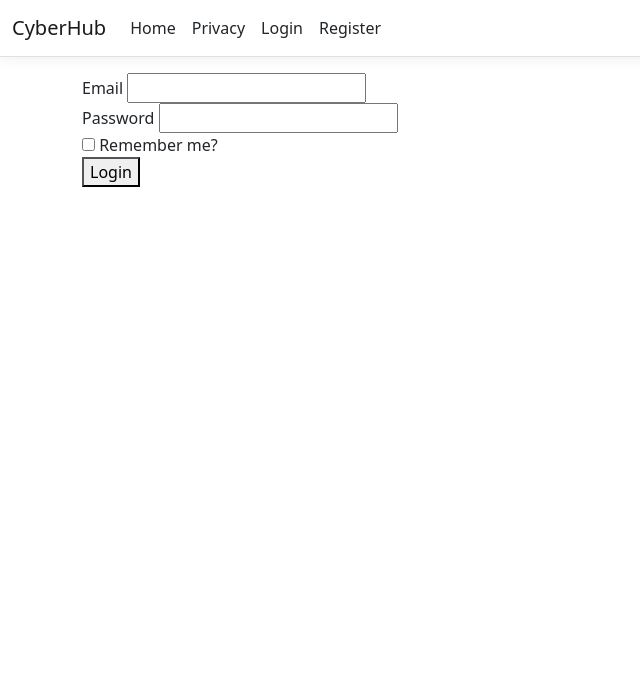
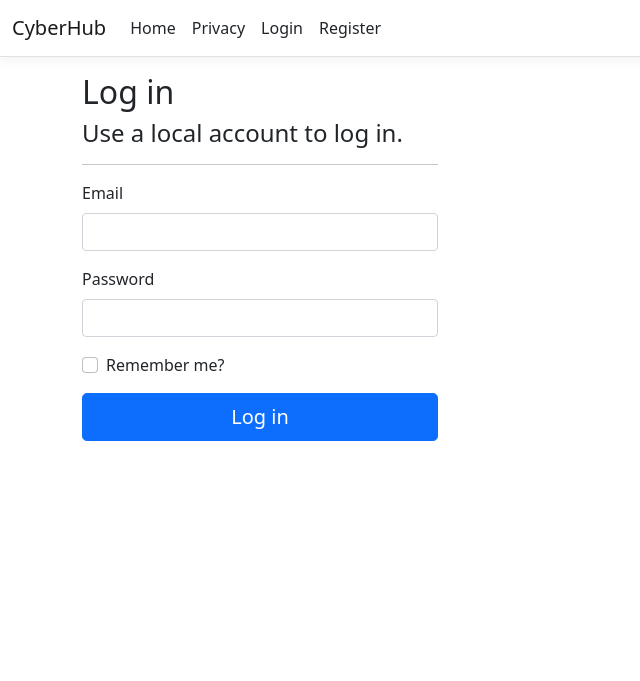
Before and after one commit to Aya-Qadry/CyberHub, an ASP.NET Core app: page /Account/Login in a window 1280 px wide. Shown: the top 681 px of the page, without its empty margins (0-640 px from the left). Run offline with ASP.NET Core 8, Linux system fonts and the light colour scheme; style sheets or scripts are compiled from the project's sources; some libraries are stand-ins or nearby versions.

Commit message:
fix: Display model-level errors on Login page
The login page was not displaying model-level error messages (such as
"Invalid Login Attempt") because the `asp-validation-summary` tag helper
was missing.

This commit addresses the issue by:
1.  Adding `<div asp-validation-summary="All" class="text-danger"></div>`
    to `Views/Account/Login.cshtml`. This ensures that both property-specific
    and model-level validation errors are displayed to you.
2.  Restructuring and styling the Login.cshtml form using Bootstrap
    for better layout and user experience, consistent with other views.

With this change, you will now receive appropriate feedback if your
login attempt fails for reasons other than input format validation.

```diff
--- a/CyberHub/Views/Account/Login.cshtml
+++ b/CyberHub/Views/Account/Login.cshtml
@@ -1,22 +1,38 @@
 @model CyberHub.ViewModels.LoginViewModel
+@{
+    ViewData["Title"] = "Log in";
+}
 
-<form asp-action="Login" method="post">
-    <div>
-        <label asp-for="Email"></label>
-        <input asp-for="Email" />
-        <span asp-validation-for="Email"></span>
+<h2>@ViewData["Title"]</h2>
+<div class="row">
+    <div class="col-md-4">
+        <section>
+            <form asp-action="Login" method="post">
+                <h4>Use a local account to log in.</h4>
+                <hr />
+                <div asp-validation-summary="All" class="text-danger"></div>
+                <div class="form-group mb-3">
+                    <label asp-for="Email" class="form-label"></label>
+                    <input asp-for="Email" class="form-control" autocomplete="username" aria-required="true" />
+                    <span asp-validation-for="Email" class="text-danger"></span>
+                </div>
+                <div class="form-group mb-3">
+                    <label asp-for="Password" class="form-label"></label>
+                    <input asp-for="Password" class="form-control" type="password" autocomplete="current-password" aria-required="true" />
+                    <span asp-validation-for="Password" class="text-danger"></span>
+                </div>
+                <div class="form-group mb-3 form-check">
+                    <input asp-for="RememberMe" type="checkbox" class="form-check-input" />
+                    <label asp-for="RememberMe" class="form-check-label">Remember me?</label>
+                </div>
+                <div>
+                    <button type="submit" class="w-100 btn btn-lg btn-primary">Log in</button>
+                </div>
+                @* Add links for forgot password and register if desired later *@
+            </form>
+        </section>
     </div>
-    <div>
-        <label asp-for="Password"></label>
-        <input asp-for="Password" type="password" />
-        <span asp-validation-for="Password"></span>
-    </div>
-    <div>
-        <input asp-for="RememberMe" />
-        <label asp-for="RememberMe">Remember me?</label>
-    </div>
-    <button type="submit">Login</button>
-</form>
+</div>
 
 @section Scripts {
     @{
```
